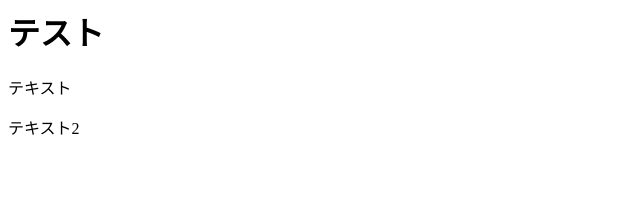
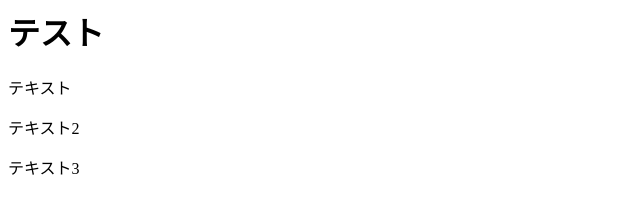
Before and after one commit to ishii0002/test, a plain HTML site: page index.html in a window 1280 px wide. Shown: the full height of the page, 0-640 px from the left. Drawn offline with Linux system fonts and the light colour scheme.

Commit message:
テスト3追加

```diff
--- a/index.html
+++ b/index.html
@@ -1,3 +1,4 @@
 <h1>テスト</h1>
 <p>テキスト</p>
 <p>テキスト2</p>
+<p>テキスト3</p>
```
